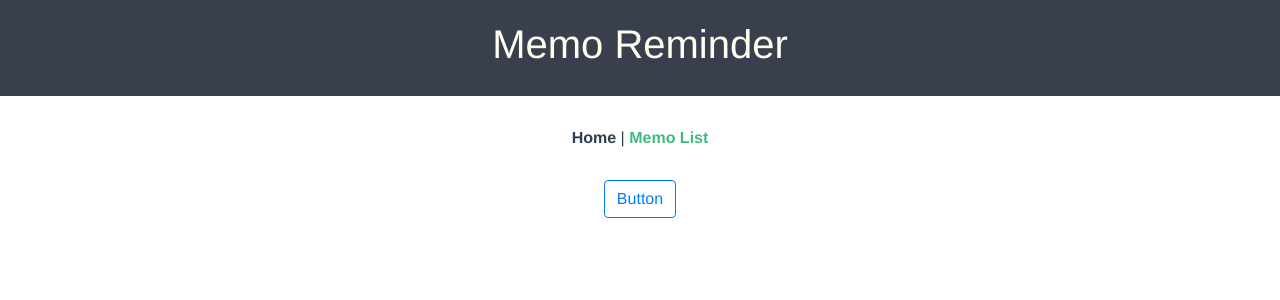
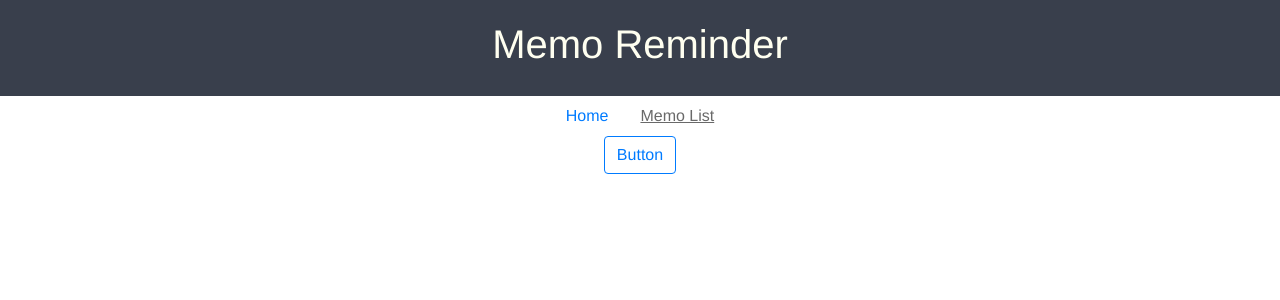
Before and after one commit to ymmy02/Memo-Reminder, a Vue app in the folder frontend/: page /memolist in a window 1280 px wide. Shown: the top 300 px of the page. Built offline with nearby package versions, Linux system fonts and the light colour scheme.

Commit message:
Implement Navbar

```diff
--- a/frontend/src/App.vue
+++ b/frontend/src/App.vue
@@ -2,8 +2,10 @@
   <div id="app">
     <Header />
     <div id="nav">
-      <router-link to="/">Home</router-link> |
-      <router-link to="/memolist">Memo List</router-link>
+      <b-nav align="center">
+        <b-nav-item><router-link to="/">Home</router-link></b-nav-item>
+        <b-nav-item><router-link to="/memolist">Memo List</router-link></b-nav-item>
+      </b-nav>
     </div>
     <router-view/>
   </div>
@@ -29,16 +31,9 @@ export default {
   text-align: center;
   color: #2c3e50;
 }
-#nav {
-  padding: 30px;
-}
-
-#nav a {
-  font-weight: bold;
-  color: #2c3e50;
-}
 
 #nav a.router-link-exact-active {
-  color: #42b983;
+  color: #696969;
+  text-decoration: underline;
 }
 </style>
```
